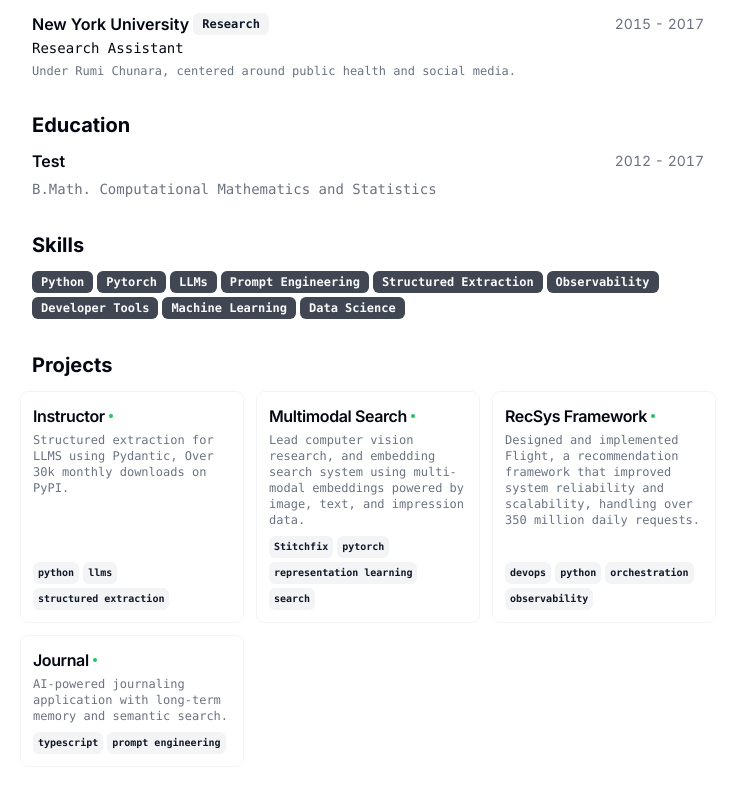
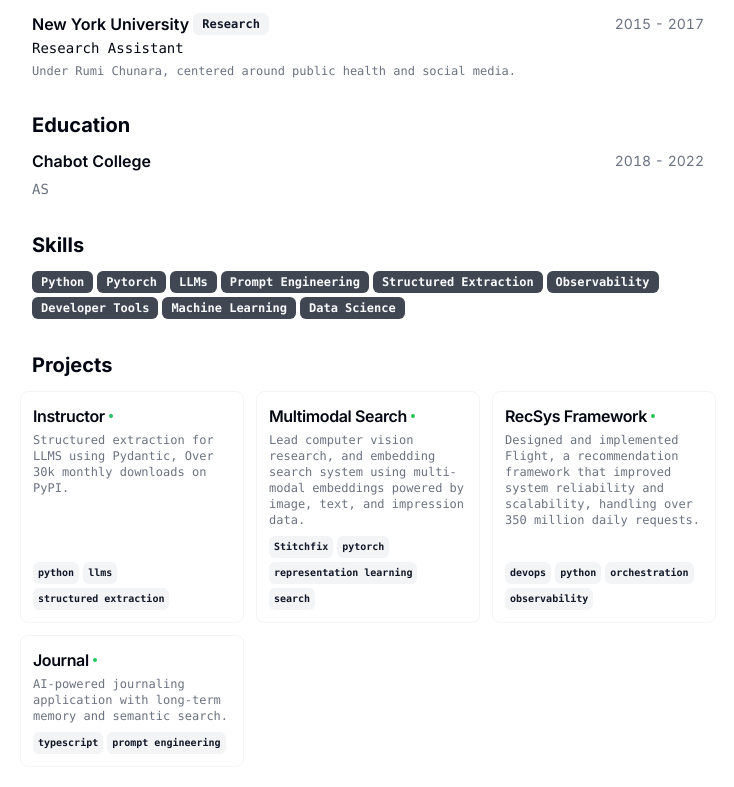
Before and after one commit to GermanCruz/resume-nextjs, a Next.js app: page / in a window 1280 px wide. Shown: the part 877-1664 px from the top of the page, without its empty margins (272-1006 px from the left). Built offline with nearby package versions, Linux system fonts and the light colour scheme.

Commit message:
Update resume-data.tsx

```diff
--- a/src/data/resume-data.tsx
+++ b/src/data/resume-data.tsx
@@ -36,10 +36,10 @@
   },
   education: [
     {
-      school: "Test",
-      degree: "B.Math. Computational Mathematics and Statistics",
-      start: "2012",
-      end: "2017",
+      school: "Chabot College",
+      degree: "AS",
+      start: "2018",
+      end: "2022",
     },
   ],
   work: [
```
